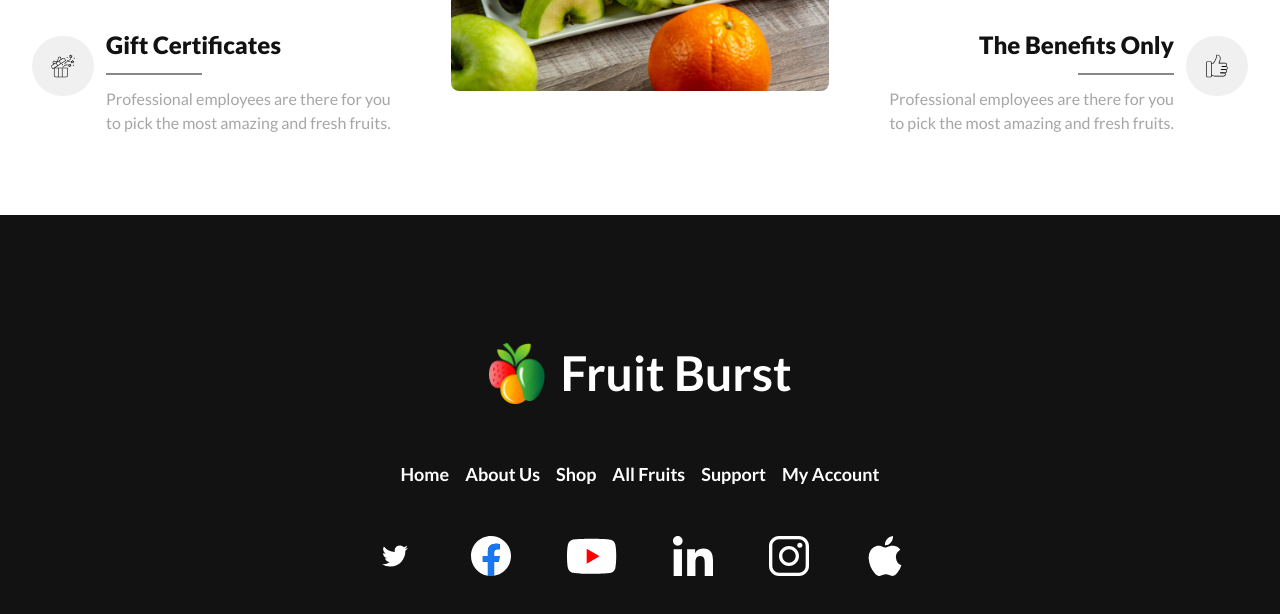
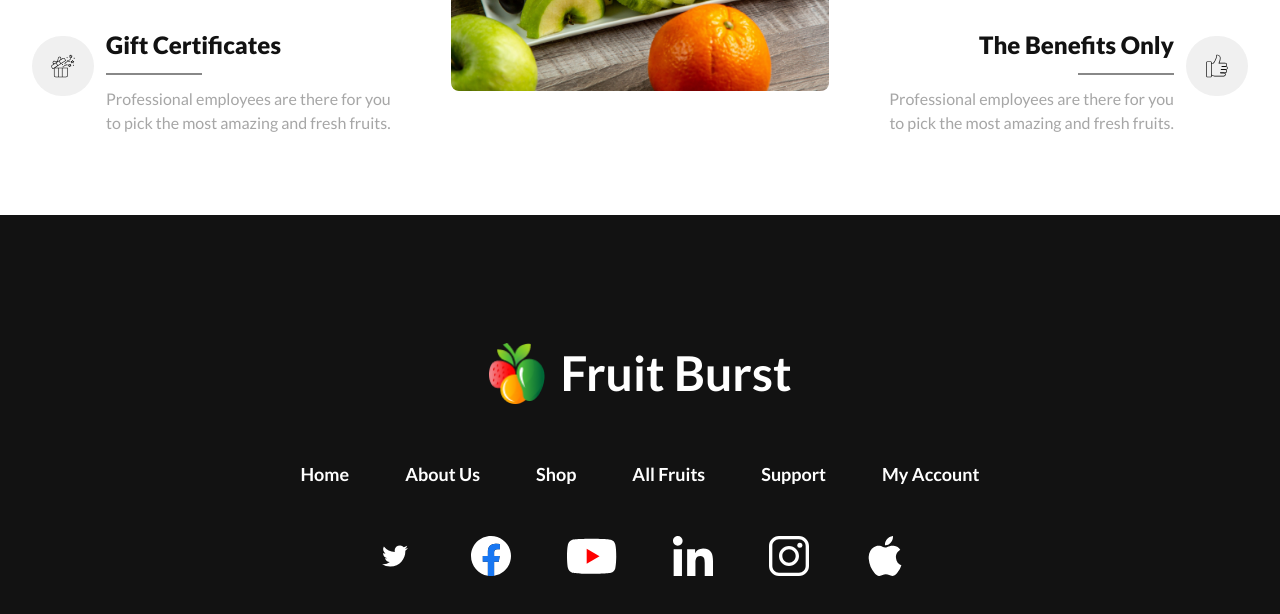
Before and after one commit to tushar-454/fruit-brust, a plain HTML site: page index.html in a window 1280 px wide. Shown: the part 3190-3804 px from the top of the page. Drawn offline with nearby package versions, Linux system fonts and the light colour scheme; files whose address does not match are found by name.

Commit message:
little gap increase in footer for medium device

```diff
--- a/index.html
+++ b/index.html
@@ -601,7 +601,7 @@
           <img src="./images/logo.png" alt="logo" class="w-14">
           <a class="text-white font-lato font-bold text-5xl">Fruit Burst</a>
         </div>
-        <div class="footerLinkItem flex flex-wrap justify-evenly items-center gap-4 mb-12">
+        <div class="footerLinkItem flex flex-wrap justify-evenly items-center gap-4 md:gap-14 mb-12">
           <a href="#" class="font-lato text-lg text-white font-semibold inline-block justify-self-center">Home</a>
           <a href="#" class="font-lato text-lg text-white font-semibold inline-block justify-self-center">About Us</a>
           <a href="#" class="font-lato text-lg text-white font-semibold inline-block justify-self-center">Shop</a>
```
